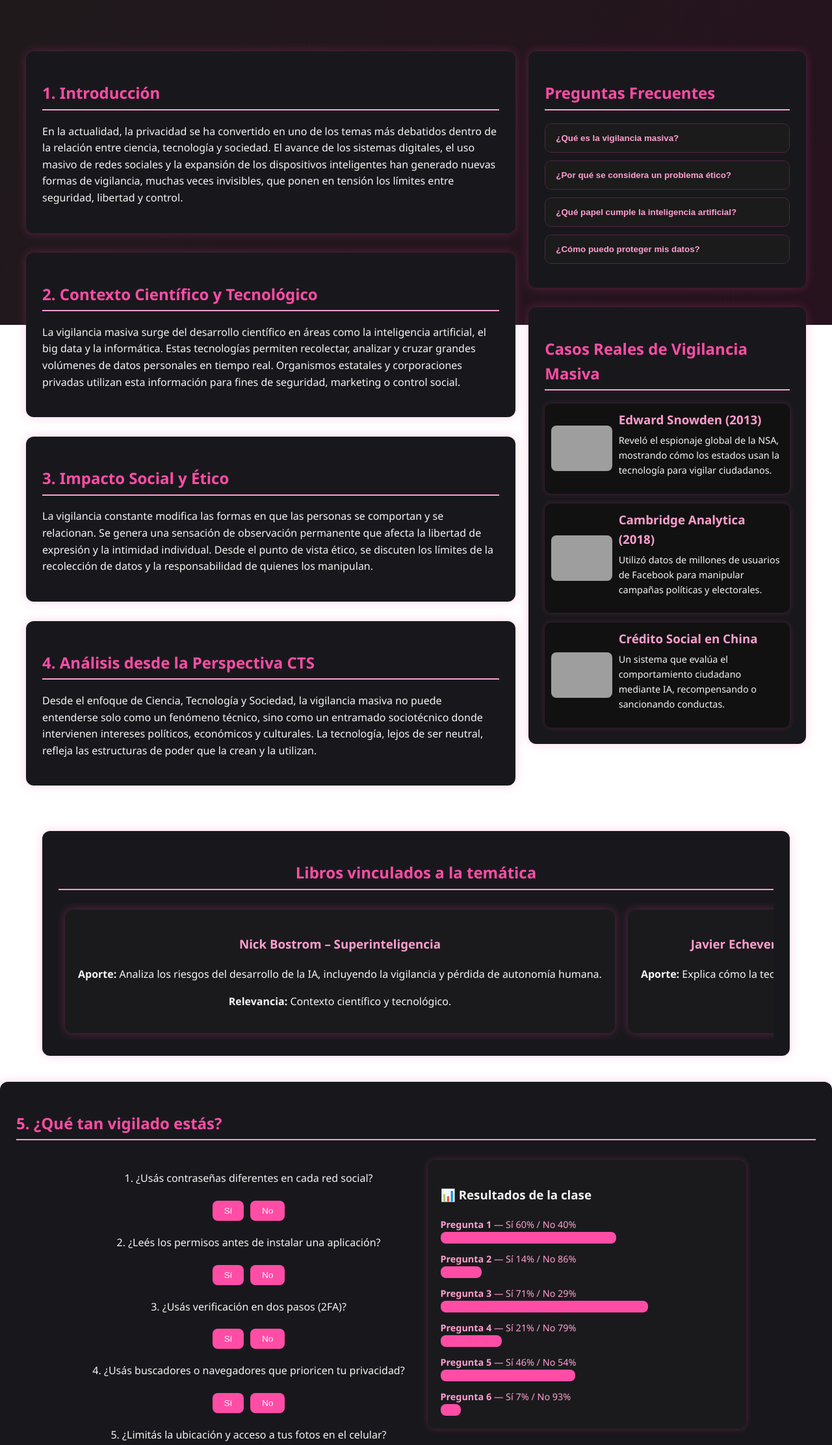
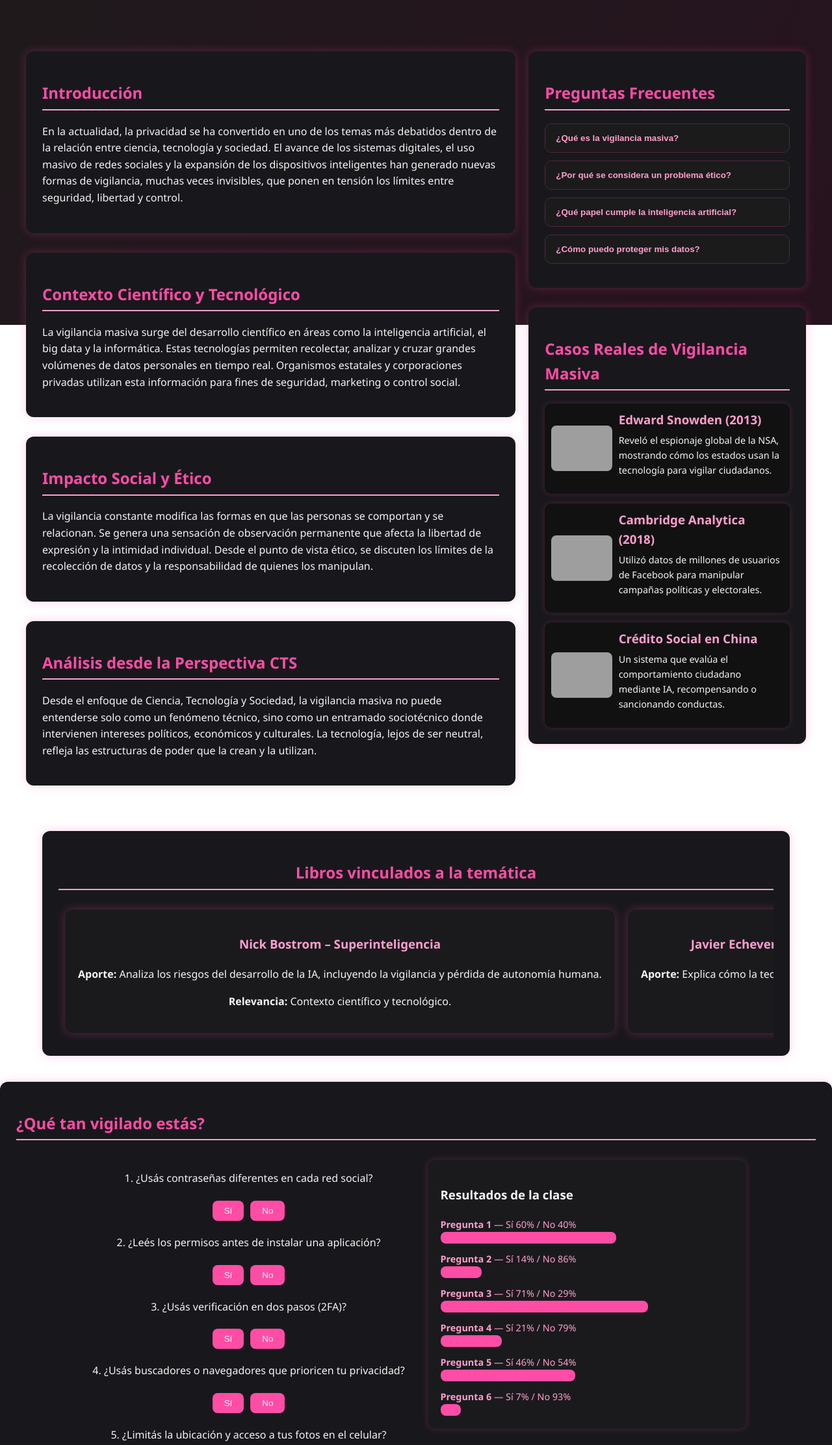
Before and after one commit to PiliDG/cts-privacidad, a website: page index.html in a window 1280 px wide. Shown: the part 300-2524 px from the top of the page at 65% size. Drawn offline with Linux system fonts and the light colour scheme; grey boxes are pictures that could not be loaded.

Commit message:
Fix HTML formatting and structure

```diff
--- a/index.html
+++ b/index.html
@@ -35,7 +35,7 @@
     <!-- Columna principal -->
     <div class="main-column">
       <section id="intro">
-        <h2>1. Introducción</h2>
+        <h2> Introducción</h2>
         <p>
           En la actualidad, la privacidad se ha convertido en uno de los temas más debatidos dentro de la relación entre ciencia, tecnología y sociedad.
           El avance de los sistemas digitales, el uso masivo de redes sociales y la expansión de los dispositivos inteligentes han generado nuevas formas de vigilancia,
@@ -44,7 +44,7 @@
       </section>
 
       <section id="contexto">
-        <h2>2. Contexto Científico y Tecnológico</h2>
+        <h2> Contexto Científico y Tecnológico</h2>
         <p>
           La vigilancia masiva surge del desarrollo científico en áreas como la inteligencia artificial, el big data y la informática.
           Estas tecnologías permiten recolectar, analizar y cruzar grandes volúmenes de datos personales en tiempo real.
@@ -53,7 +53,7 @@
       </section>
 
       <section id="impacto">
-        <h2>3. Impacto Social y Ético</h2>
+        <h2> Impacto Social y Ético</h2>
         <p>
           La vigilancia constante modifica las formas en que las personas se comportan y se relacionan.
           Se genera una sensación de observación permanente que afecta la libertad de expresión y la intimidad individual.
@@ -62,7 +62,7 @@
       </section>
 
       <section id="cts">
-        <h2>4. Análisis desde la Perspectiva CTS</h2>
+        <h2> Análisis desde la Perspectiva CTS</h2>
         <p>
           Desde el enfoque de Ciencia, Tecnología y Sociedad, la vigilancia masiva no puede entenderse solo como un fenómeno técnico,
           sino como un entramado sociotécnico donde intervienen intereses políticos, económicos y culturales.
@@ -177,7 +177,7 @@
 
   <!-- TEST + ESTADÍSTICAS -->
   <section id="test">
-    <h2>5. ¿Qué tan vigilado estás?</h2>
+    <h2> ¿Qué tan vigilado estás?</h2>
 
     <div class="test-y-stats">
 
@@ -206,7 +206,7 @@
 
       <!-- ESTADÍSTICAS -->
       <div id="estadisticas" class="stats-col">
-        <h3>📊 Resultados de la clase</h3>
+        <h3> Resultados de la clase</h3>
         <div class="stats-container">
 
           <div class="stat-item">
@@ -247,7 +247,7 @@
 
   <!-- Bibliografía -->
   <section id="refs">
-    <h2>6. Bibliografía</h2>
+    <h2> Bibliografía</h2>
     <ul>
       <li>Zuboff, S. (2019). <em>The Age of Surveillance Capitalism</em>. PublicAffairs.</li>
       <li>Han, B. C. (2013). <em>La sociedad de la transparencia</em>. Herder.</li>
@@ -282,7 +282,7 @@
 
   <!-- CONTACTO -->
   <section id="contacto">
-    <h2>7. Contacto</h2>
+    <h2> Contacto</h2>
     <p>Si tenés dudas, inquietudes o querés dejar un comentario sobre la vigilancia digital, podés hacerlo acá:</p>
 
     <form class="contact-form">
```
